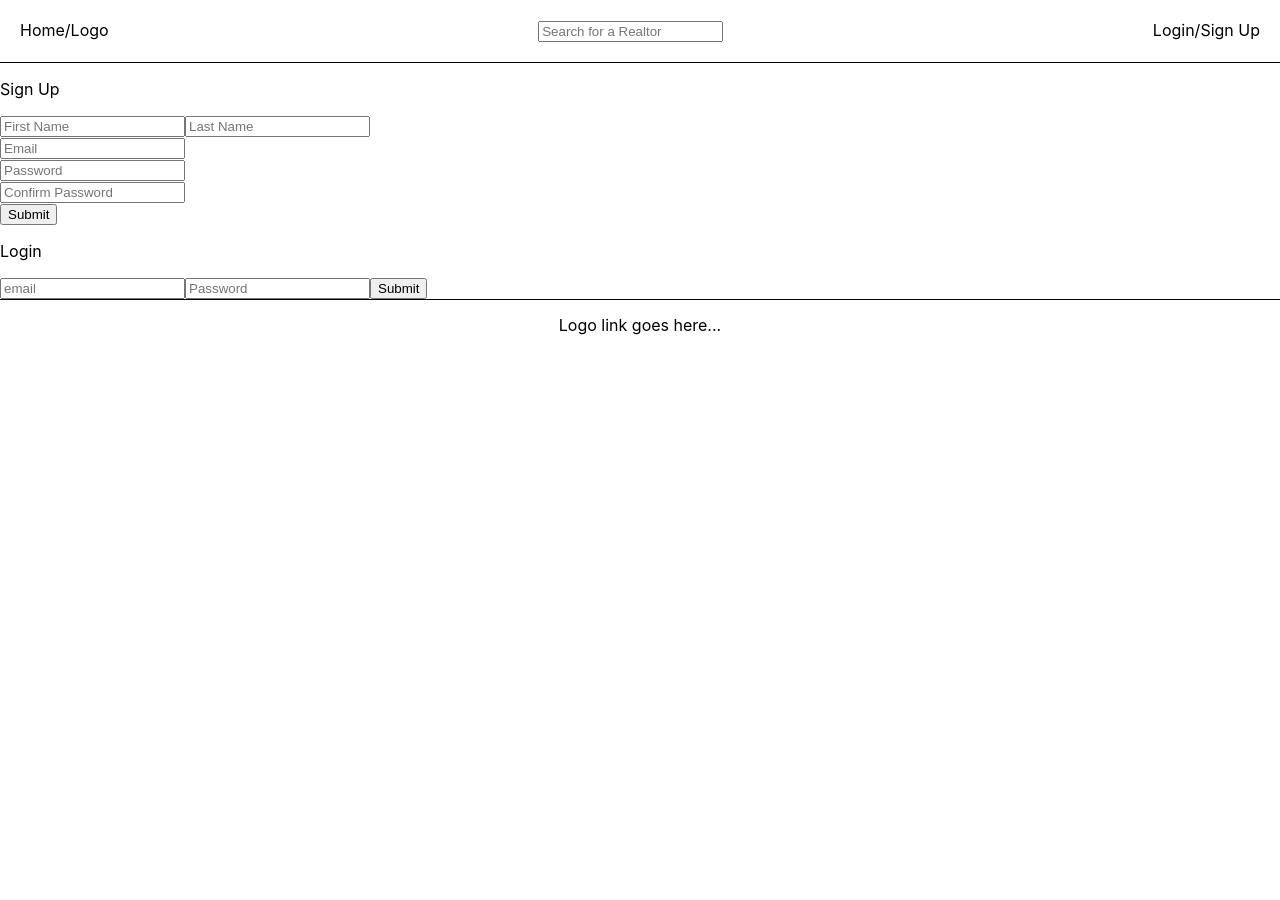
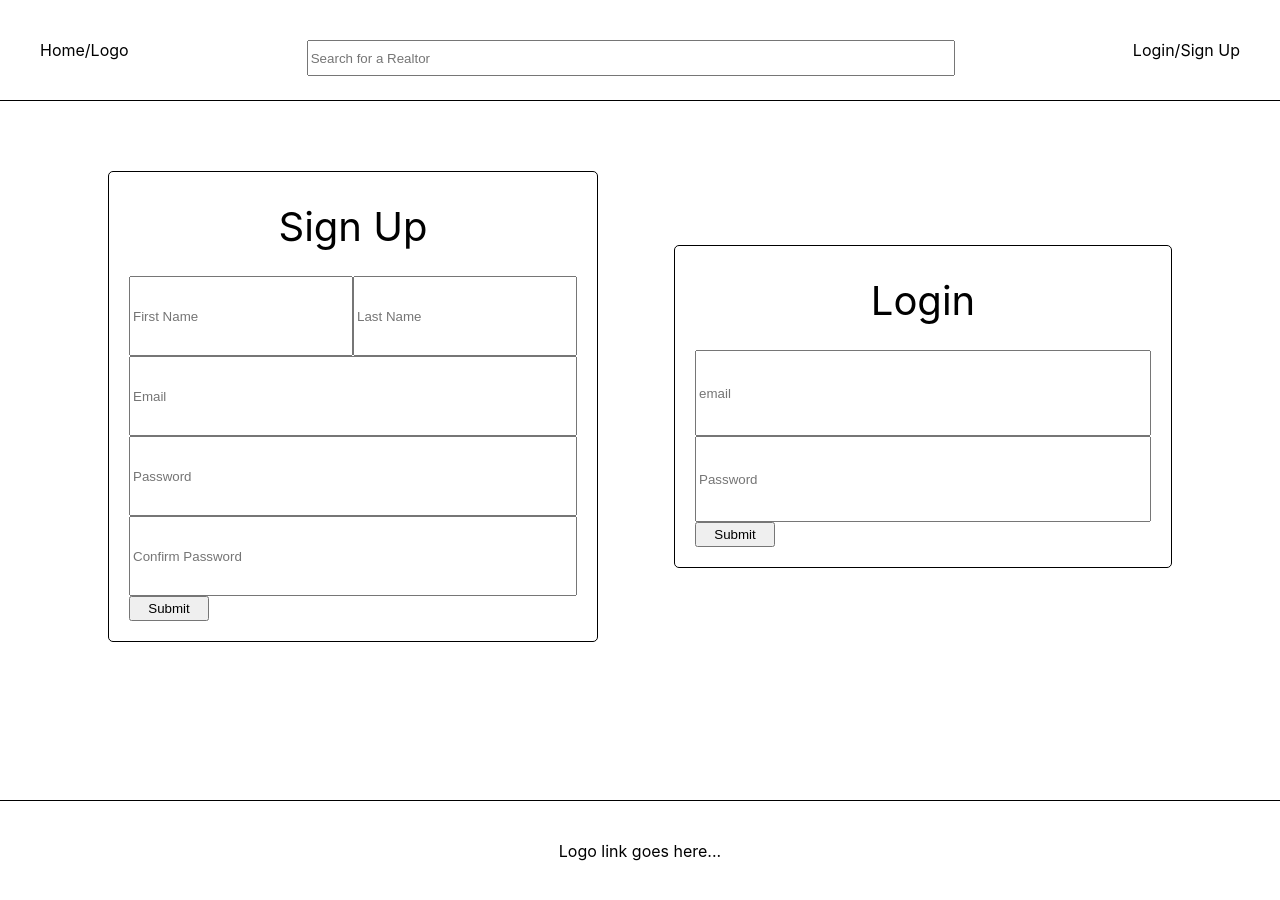
Before and after one commit to braydenmackay/rate-my-realtor, a React (Create React App) app: page /login in a window 1280 px wide. Before the commit the page ends 800 px from the top, so only its background shows below. Built offline with nearby package versions, Linux system fonts and the light colour scheme.

Commit message:
updates to the rough layout

```diff
--- a/src/App.css
+++ b/src/App.css
@@ -1,16 +1,17 @@
-.App {
+body {
   margin: 0;
-  padding: 0;
 }
 
+/* navbar styles */
 .nav-bar {
   display: flex;
   justify-content: space-between;
   border-bottom: 1px solid black;
+  height: 100px;
 }
 
 .left-side-nav-bar {
-  margin: 10px;
+  margin: 30px;
   padding: 10px;
 }
 
@@ -20,12 +21,17 @@
 }
 
 .center-nav-bar {
-  margin: 10px;
+  margin: 30px;
   padding: 10px;
 }
 
+.search-bar {
+  height: 30px;
+  width: 50vw;
+}
+
 .right-side-nav-bar {
-  margin: 10px;
+  margin: 30px;
   padding: 10px;
 }
 
@@ -34,11 +40,16 @@
   color: black;
 }
 
+/* home page styles */
+.home-page {
+  height: 100vh;
+}
+
 .links-wrapper {
   padding: 50px;
-  margin: 35px 100px;
+  margin-top: 60px;
   display: flex;
-  justify-content: space-between;
+  justify-content: space-around;
   align-content: center;
 }
 
@@ -70,16 +81,26 @@
 
 .body-text {
   text-align: center;
-  margin: 35px;
-  margin-bottom: 175px;
 }
 
+.sign-up-btn {
+  font-size: 2em;
+  background-color: transparent;
+  border: none;
+  cursor: pointer;
+  margin-top: 50px;
+}
+
+/* footer styles */
 .footer-wrapper {
   display: flex;
   justify-content: center;
   align-items: center;
   border-top: 1px solid black;
-  height: 50px;
+  height: 100px;
+  position: absolute;
+  width: 100vw;
+  top: 100%;
 }
 
 .logo-footer {
@@ -92,3 +113,177 @@
   text-decoration: none;
   color: black;
 }
+
+/* login page styles */
+.login-page {
+  display: flex;
+  justify-content: space-around;
+  align-items: center;
+  margin: 70px;
+}
+
+.left-side-login {
+  display: grid;
+  border: 1px solid black;
+  border-radius: 5px;
+  padding: 20px;
+}
+
+.left-side-header {
+  text-align: center;
+  font-size: 2.5em;
+  margin: 10px 0px 25px 0px;
+}
+
+.two-column {
+  display: grid;
+  grid-template-columns: 1fr 1fr;
+  height: 10vh;
+  width: 35vw;
+}
+
+.one-column {
+  display: grid;
+  grid-template-columns: 1fr;
+  height: 10vh;
+}
+
+.right-side-login {
+  display: grid;
+  border: 1px solid black;
+  border-radius: 5px;
+  padding: 20px;
+}
+
+.right-side-header {
+  text-align: center;
+  font-size: 2.5em;
+  margin: 10px 0px 25px 0px;
+}
+
+.login-container {
+  display: flex;
+  flex-direction: column;
+}
+
+.input-box {
+  height: 10vh;
+  width: 35vw;
+}
+
+.btn {
+  width: 80px;
+  height: 25px;
+}
+
+/* leave a rating page styles */
+.leave-rating-wrapper {
+  margin: 40px;
+  display: flex;
+  flex-direction: column;
+  justify-content: space-around;
+  align-items: center;
+}
+
+.leave-rating-header {
+  font-size: 1.5em;
+  text-align: center;
+  margin-bottom: 40px;
+  font-weight: 500;
+}
+
+.leave-rating-container {
+  border: 1px solid black;
+  border-radius: 5px;
+  display: grid;
+  margin: 0px 0px 40px 0px;
+}
+
+.leave-rating-two-column {
+  display: grid;
+  grid-template-columns: 1fr 1fr;
+  height: 10vh;
+  width: 50vw;
+}
+
+.leave-rating-review {
+  display: grid;
+  grid-template-columns: 1fr;
+  height: 250px;
+}
+
+/* top rated page styles */
+.top-rated-container {
+  display: flex;
+  justify-content: space-between;
+  width: 40%;
+  margin: 70px;
+}
+
+.top-rated-pic {
+  display: flex;
+  justify-content: center;
+  align-items: center;
+  border: 1px solid black;
+  height: 200px;
+  width: 200px;
+}
+
+.top-rated-info-container {
+  display: flex;
+  flex-direction: column;
+  align-items: center;
+}
+
+.top-rated-name-location {
+  font-size: 1.5em;
+  margin-top: 30px;
+  margin-bottom: 20px;
+}
+
+.top-rated-rating {
+  margin-bottom: 20px;
+}
+
+.btn-link {
+  font-size: 1em;
+  background-color: transparent;
+  border: none;
+  cursor: pointer;
+}
+
+/* view realtor page */
+.view-realtor-page {
+  margin-top: 50px;
+  display: flex;
+  flex-direction: column;
+  align-items: center;
+}
+
+.view-realtor-name-pic-wrapper {
+  display: flex;
+  justify-content: space-around;
+  width: 40%;
+}
+
+.view-realtor-pic {
+  border: 1px solid black;
+  height: 200px;
+  width: 200px;
+  text-align: center;
+}
+
+.view-realtor-name {
+  display: flex;
+  justify-content: center;
+  align-items: center;
+  font-size: 2em;
+}
+
+.view-realtor-review {
+  margin: 30px;
+  border: 1px solid black;
+  border-radius: 5px;
+  padding: 20px;
+  width: 70vw;
+}
--- a/src/Home.js
+++ b/src/Home.js
@@ -3,7 +3,7 @@ import { Link } from "react-router-dom"
 
 const Home = () => {
   return (
-    <div>
+    <div className="home-page">
       <div className="links-wrapper">
         <div className="leave-rating">
           <Link to="./leave-rating">Leave a Rating</Link>
@@ -17,6 +17,7 @@ const Home = () => {
       <div className="body-text">
         <h1>SITE LAUNCHING SOON!!</h1>
         <h1>SIGN UP TO GET NOTIFIED!!!!</h1>
+        <button className="sign-up-btn">Click here to sign up!</button>
       </div>
     </div>
   )
--- a/src/LeaveRating.js
+++ b/src/LeaveRating.js
@@ -2,8 +2,31 @@ import React from "react"
 
 const LeaveRating = () => {
   return (
-    <div>
-      <div>Here you will be able to leave a rating...</div>
+    <div className="leave-rating-wrapper">
+      <div className="leave-rating-header">Leave a Rating</div>
+      <div className="leave-rating-container">
+        <form>
+          <div className="leave-rating-two-column">
+            <input
+              className="leave-rating-realtor-name"
+              type="text"
+              placeholder="Name"
+            />
+            <input
+              className="leave-rating-realtor-rating"
+              type="text"
+              placeholder="Rating"
+            />
+          </div>
+
+          <div classNamme="leave-rating-one-column">
+            <div className="leave-rating-review">
+              <input type="text" placeholder="Write your review here." />
+            </div>
+          </div>
+          <button className="btn">Submit</button>
+        </form>
+      </div>
     </div>
   )
 }
--- a/src/Login.js
+++ b/src/Login.js
@@ -5,7 +5,7 @@ const Login = () => {
     <div className="login-page">
       <div className="left-side-login">
         <form>
-          <p>Sign Up</p>
+          <div className="left-side-header">Sign Up</div>
           <div className="two-column">
             <input type="text" placeholder="First Name" />
             <input type="text" placeholder="Last Name" />
@@ -27,10 +27,10 @@ const Login = () => {
       </div>
 
       <div className="right-side-login">
-        <p>Login</p>
+        <div className="right-side-header">Login</div>
         <div className="login-container">
-          <input type="email" placeholder="email" />
-          <input type="password" placeholder="Password" />
+          <input className="input-box" type="email" placeholder="email" />
+          <input className="input-box" type="password" placeholder="Password" />
           <button className="btn">Submit</button>
         </div>
       </div>
--- a/src/TopRated.js
+++ b/src/TopRated.js
@@ -3,11 +3,55 @@ import { Link } from "react-router-dom"
 
 const TopRated = () => {
   return (
-    <div>
-      <div>Top Rated Realtors go here...</div>
-      <Link to="/view-realtor">
-        <button>View Realtor</button>
-      </Link>
+    <div className="top-rated-page">
+      <div className="select-location-rating">
+        <select>
+          <option defaultValue>Location</option>
+          <option>Utah</option>
+          <option>Another state</option>
+          <option>Another state</option>
+          <option>etc...</option>
+        </select>
+
+        <select>
+          <option defaultValue>Rating</option>
+          <option>5 stars</option>
+          <option>4 stars</option>
+          <option>3 stars</option>
+          <option>2 stars</option>
+          <option>1 stars</option>
+        </select>
+      </div>
+
+      <div className="top-rated-container">
+        <div className="top-rated-pic">pic</div>
+        <div className="top-rated-info-container">
+          <div className="top-rated-name-location">Name / Location</div>
+          <div className="top-rated-rating">Rating / num of reviews</div>
+          <div className="top-rated-link">
+            <Link to="/view-realtor">
+              <button className="btn-link">
+                Click here to see all reviews
+              </button>
+            </Link>
+          </div>
+        </div>
+      </div>
+
+      <div className="top-rated-container">
+        <div className="top-rated-pic">pic</div>
+        <div className="top-rated-info-container">
+          <div className="top-rated-name-location">Name / Location</div>
+          <div className="top-rated-rating">Rating / num of reviews</div>
+          <div className="top-rated-link">
+            <Link to="/view-realtor">
+              <button className="btn-link">
+                Click here to see all reviews
+              </button>
+            </Link>
+          </div>
+        </div>
+      </div>
     </div>
   )
 }
--- a/src/ViewRealtor.js
+++ b/src/ViewRealtor.js
@@ -2,8 +2,17 @@ import React from "react"
 
 const ViewRealtor = () => {
   return (
-    <div>
-      <div>Here you will be able to see reviews for a specific realtor...</div>
+    <div className="view-realtor-page">
+      <div className="view-realtor-name-pic-wrapper">
+        <div className="view-realtor-name">Name / rating</div>
+        <div className="view-realtor-pic">Pic goes here</div>
+      </div>
+
+      <div className="view-realtor-review-wrapper">
+        <div className="view-realtor-review">Review goes here....</div>
+        <div className="view-realtor-review">Review goes here....</div>
+        <div className="view-realtor-review">Review goes here....</div>
+      </div>
     </div>
   )
 }
--- a/src/navbar.js
+++ b/src/navbar.js
@@ -10,9 +10,11 @@ const NavBar = () => {
         </div>
 
         <div className="center-nav-bar">
-          <div className="search-bar">
-            <input type="text" placeholder="Search for a Realtor" />
-          </div>
+          <input
+            className="search-bar"
+            type="text"
+            placeholder="Search for a Realtor"
+          />
         </div>
 
         <div className="right-side-nav-bar">
```
